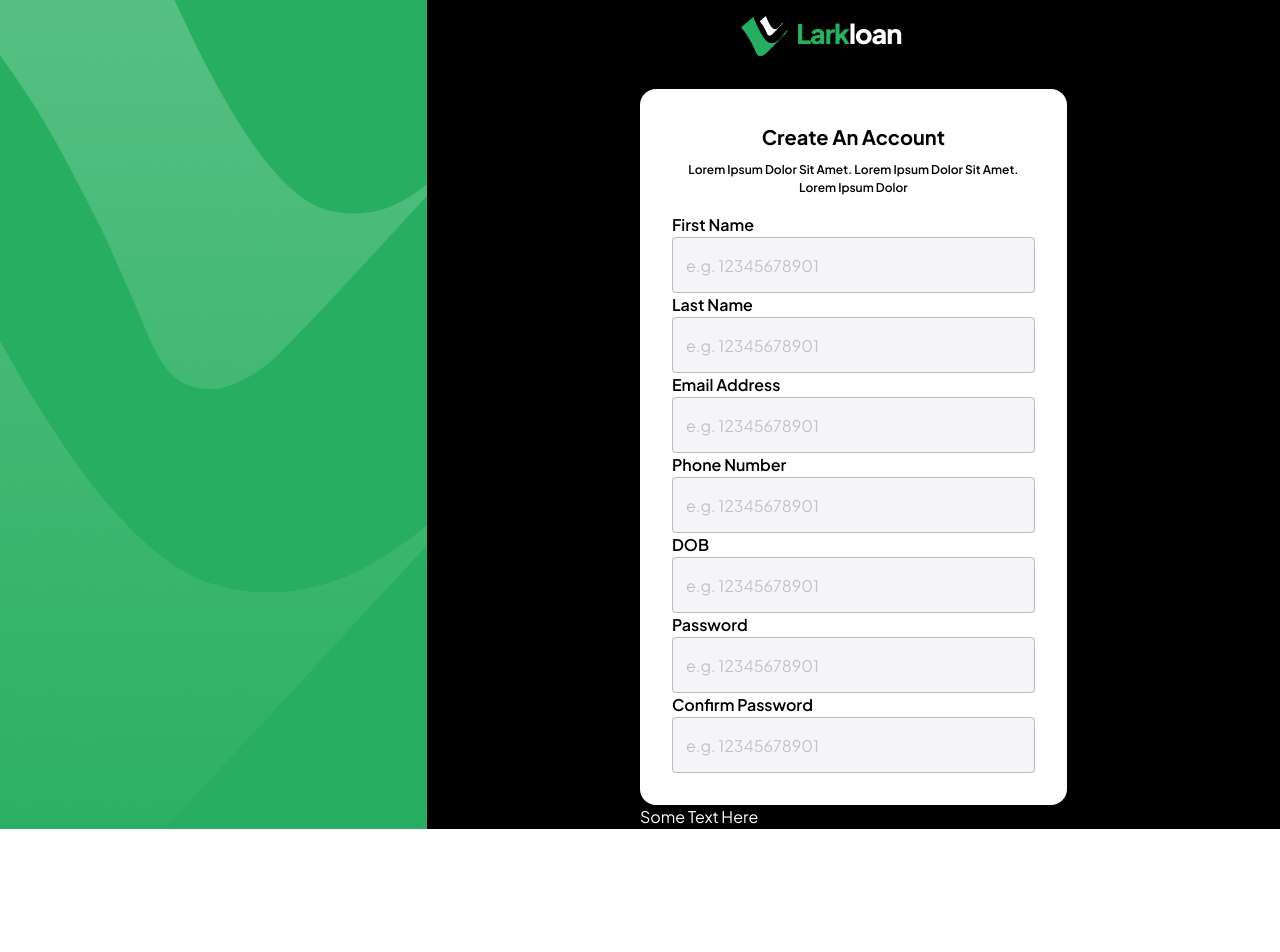
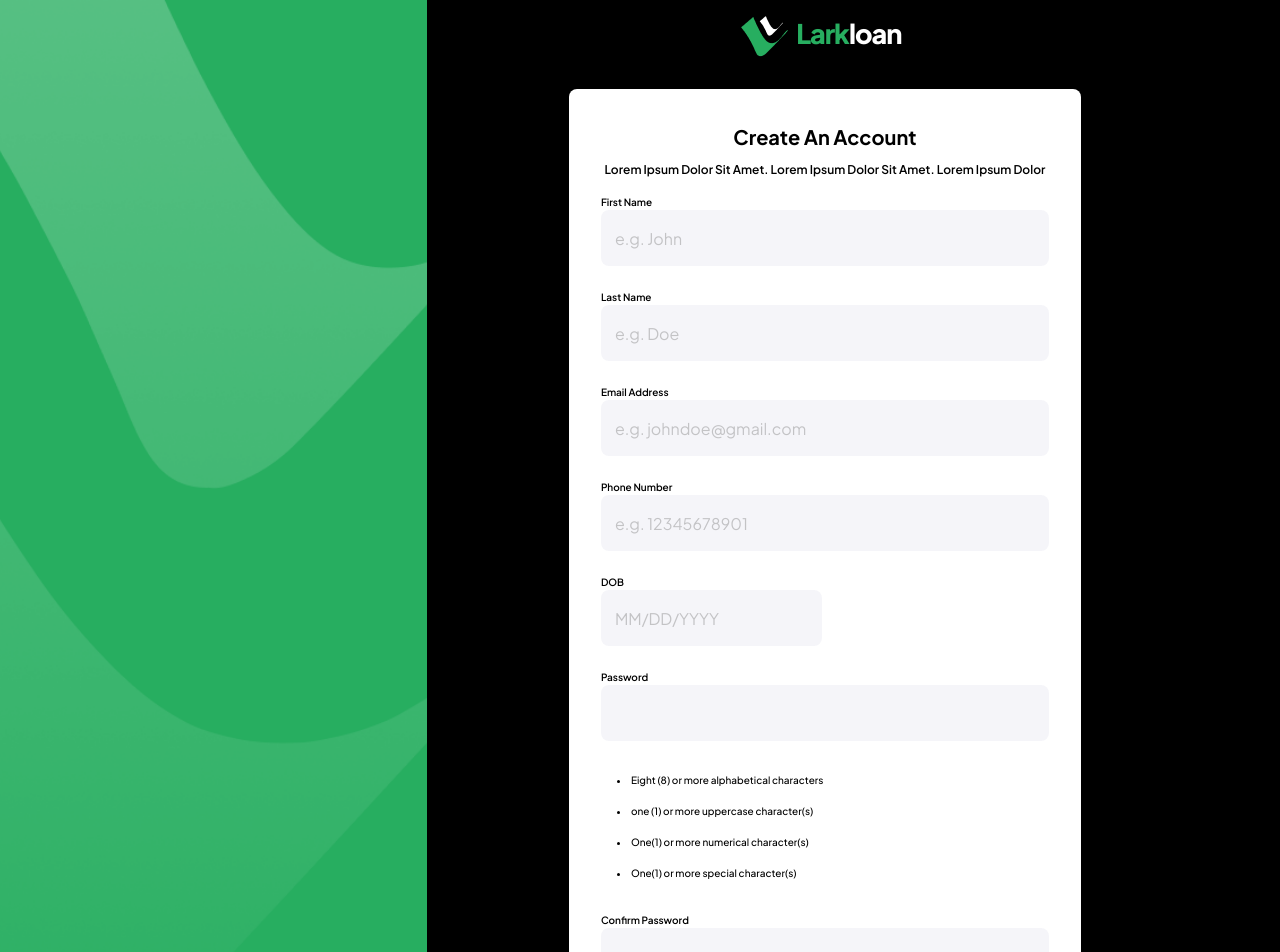
Before and after one commit to Seyioba/larkloan-pof, a React (Create React App) app: page / in a window 1280 px wide. Shown: the top 952 px of the page. Before the commit the page ends 829 px from the top, so only its background shows below. Built offline with nearby package versions, Linux system fonts and the light colour scheme.

Commit message:
Modified onboarding page

```diff
--- a/package.json
+++ b/package.json
@@ -7,10 +7,12 @@
     "@emotion/styled": "^11.11.0",
     "@mui/icons-material": "^5.14.3",
     "@mui/material": "^5.14.5",
+    "@mui/x-date-pickers": "^6.11.2",
     "@reduxjs/toolkit": "^1.9.5",
     "@testing-library/jest-dom": "^5.17.0",
     "@testing-library/react": "^13.4.0",
     "@testing-library/user-event": "^14.4.3",
+    "dayjs": "^1.11.9",
     "react": "^18.2.0",
     "react-dom": "^18.2.0",
     "react-hook-form": "^7.45.4",
--- a/src/common/components/PublicLayoutCopy.js
+++ b/src/common/components/PublicLayoutCopy.js
@@ -7,12 +7,19 @@ import {
 	Typography,
 	Card,
 	CardActionArea,
-  CardContent
+	CardContent,
+	DateField,
+	ListItem,
 } from "@mui/material";
 import React from "react";
 import sideImage from "../images/Frame 47417.png";
 import logo from "../images/logo-sm.png";
 import { styles } from "../styles";
+import { AdapterDayjs } from "@mui/x-date-pickers/AdapterDayjs";
+import { LocalizationProvider } from "@mui/x-date-pickers/LocalizationProvider";
+import { DatePicker } from "@mui/x-date-pickers/DatePicker";
+import { MobileDatePicker } from "@mui/x-date-pickers/MobileDatePicker";
+import { DesktopDatePicker } from "@mui/x-date-pickers/DesktopDatePicker";
 
 export const PublicLayout = () => {
 	return (
@@ -52,23 +59,15 @@ export const PublicLayout = () => {
 						{/* <Box component="img" src={sideImage} width="100%" height="100%" /> */}
 					</Grid>
 
-				<Card sx={{ maxWidth: 345 }}>
-					<CardMedia
-						sx={{ height: 140 }}
-						image={sideImage}
-						title="Image"
-					/>
-				</Card>
-
 					<Grid
 						item
 						container
 						xs={12}
 						md={8}
-					sx={{ background: "#000", height: "100%" }}
+						sx={{ background: "#000", height: "100%"}}
 					>
-					<Grid item xs={3} />
-					<Grid item xs={6}>
+						<Grid item xs={2} />
+						<Grid item xs={8}>
 							<Grid container direction="column" spacing={4}>
 								<Grid item xs={3} pl={8} pr={8}>
 									<Box display="flex" justifyContent="center" pt={2}>
@@ -101,7 +100,9 @@ export const PublicLayout = () => {
 								</Grid>
 								<Grid item xs={9}>
 									<Box
-									sx={{ background: "white", borderRadius: 4, py: 4, px: 4 }}
+                  container
+                  justifyContent="center"
+										sx={{ background: "white", borderRadius: 2, py: 4, px: 4, maxWidth: "448px" }}
 									>
 										<Typography
 											variant="h6"
@@ -120,11 +121,56 @@ export const PublicLayout = () => {
 											Lorem Ipsum Dolor Sit Amet. Lorem Ipsum Dolor Sit Amet.
 											Lorem Ipsum Dolor
 										</Typography>
-									<Box component="form">
 
+										<Grid container direction={"column"} spacing={3}>
 											<Grid item>
-                      <Typography variant="body1" sx={{ fontWeight: 600 }}>
+												<Typography
+													variant="body1"
+													sx={{ fontWeight: 600, fontSize: "10px" }}
+												>
 													First Name
+												</Typography>
+												<TextField
+													variant="outlined"
+													fullWidth
+													placeholder="e.g. John"
+													sx={styles.textField}
+												/>
+											</Grid>
+											<Grid item>
+												<Typography
+													variant="body1"
+													sx={{ fontWeight: 600, fontSize: "10px" }}
+												>
+													Last Name
+												</Typography>
+												<TextField
+													variant="outlined"
+													fullWidth
+													placeholder="e.g. Doe"
+													sx={styles.textField}
+												/>
+											</Grid>
+											<Grid item>
+												<Typography
+													variant="body1"
+													sx={{ fontWeight: 600, fontSize: "10px" }}
+												>
+													Email Address
+												</Typography>
+												<TextField
+													variant="outlined"
+													fullWidth
+													placeholder="e.g. johndoe@gmail.com"
+													sx={styles.textField}
+												/>
+											</Grid>
+											<Grid item>
+												<Typography
+													variant="body1"
+													sx={{ fontWeight: 600, fontSize: "10px" }}
+												>
+													Phone Number
 												</Typography>
 												<TextField
 													variant="outlined"
@@ -134,61 +180,70 @@ export const PublicLayout = () => {
 												/>
 											</Grid>
 
-                    <Typography variant="body1" sx={{ fontWeight: 600 }}>
-											Last Name
-										</Typography>
-										<TextField
-											variant="outlined"
-											fullWidth
-											placeholder="e.g. 12345678901"
-											sx={styles.textField}
-										/>
-                    <Typography variant="body1" sx={{ fontWeight: 600 }}>
-											Email Address
-										</Typography>
-										<TextField
-											variant="outlined"
-											fullWidth
-											placeholder="e.g. 12345678901"
-											sx={styles.textField}
-										/>
-                    <Typography variant="body1" sx={{ fontWeight: 600 }}>
-											Phone Number
-										</Typography>
-										<TextField
-											variant="outlined"
-											fullWidth
-											placeholder="e.g. 12345678901"
-											sx={styles.textField}
-										/>
-                    <Typography variant="body1" sx={{ fontWeight: 600 }}>
+											<Grid item>
+												<Typography
+													variant="body1"
+													sx={{ fontWeight: 600, fontSize: "10px" }}
+												>
 													DOB
 												</Typography>
-										<TextField
-											variant="outlined"
-											fullWidth
-											placeholder="e.g. 12345678901"
-											sx={styles.textField}
-										/>
-                    <Typography variant="body1" sx={{ fontWeight: 600 }}>
+												<LocalizationProvider dateAdapter={AdapterDayjs}>
+													<DatePicker sx={styles.datePicker} />
+												</LocalizationProvider>
+											</Grid>
+
+											<Grid item>
+												<Typography
+													variant="body1"
+													sx={{ fontWeight: 600, fontSize: "10px" }}
+												>
 													Password
 												</Typography>
 												<TextField
 													variant="outlined"
 													fullWidth
-											placeholder="e.g. 12345678901"
+													type="password"
+													// placeholder=""
 													sx={styles.textField}
 												/>
-                    <Typography variant="body1" sx={{ fontWeight: 600 }}>
+											</Grid>
+                      <Grid item>
+                        <Typography
+                        variant="body1"
+													sx={{ fontWeight: 500, fontSize: "10px" }}>
+												<ListItem sx={{ display: "list-item" }}>
+													Eight (8) or more alphabetical characters
+												</ListItem>
+												<ListItem sx={{ display: "list-item" }}>
+													one (1) or more uppercase character(s)
+												</ListItem>
+												<ListItem sx={{ display: "list-item" }}>
+													One(1) or more numerical character(s)
+												</ListItem>
+												<ListItem sx={{ display: "list-item" }}>
+													One(1) or more special character(s)
+												</ListItem>
+											</Typography>
+                      </Grid>
+
+											<Grid item>
+												<Typography
+													variant="body1"
+													sx={{ fontWeight: 600, fontSize: "10px" }}
+												>
 													Confirm Password
 												</Typography>
 												<TextField
 													variant="outlined"
 													fullWidth
-											placeholder="e.g. 12345678901"
+													type="password"
+													// placeholder="e.g. 12345678901"
 													sx={styles.textField}
 												/>
-									</Box>
+											</Grid>
+										</Grid>
+
+										<Box component="form"></Box>
 									</Box>
 								</Grid>
 							</Grid>
@@ -198,7 +253,6 @@ export const PublicLayout = () => {
 					</Grid>
 				</Grid>
 			</Grid>
-
 		</>
 	);
 };
--- a/src/common/styles.js
+++ b/src/common/styles.js
@@ -1,5 +1,19 @@
 export const styles = {
   textField: {
+    backgroundColor: "#9A9FBF1A",
+    color: "#9A9FBF",
+    border: 'none',
+    "& fieldset": { border: 'none' },
+    // height:"60px",
+    borderRadius: '8px',
+    fontWeight: 600,
+    fontSize: "10px"
+  },
+  datePicker: {
     backgroundColor: "rgba(154, 159, 191, 0.10)",
+    border: 'none',
+    "& fieldset": { border: 'none' },
+    // height:"60px",
+    borderRadius: '8px',
   },
 };
```
Also changed, not shown: 1 other file (tests, documents, lock files or other folders). Lines whose indentation alone changed are shown as unchanged.
